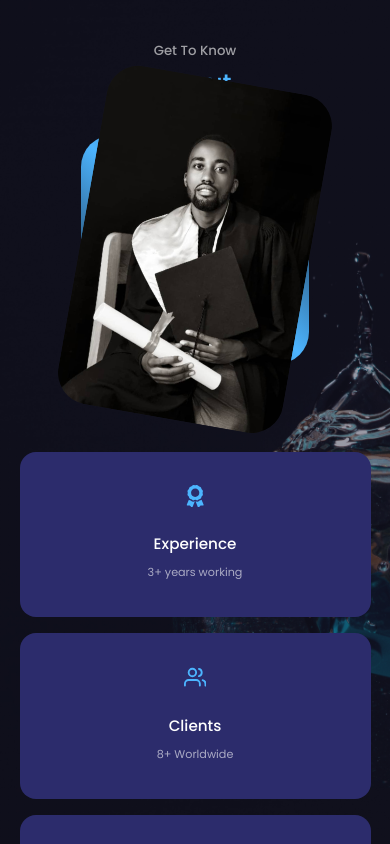
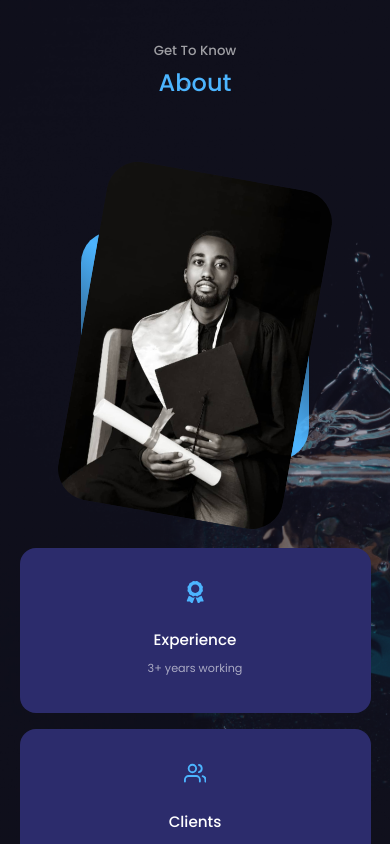
Before and after one commit to tysepa/React-portfolio-website, a React (Create React App) app: page / in a window 390 px wide. Shown: the part 900-1744 px from the top of the page. Built offline with nearby package versions, Linux system fonts and the light colour scheme.

Commit message:
Slightly increase padding between image and cards on About page

```diff
--- a/src/components/about/about.css
+++ b/src/components/about/about.css
@@ -2,7 +2,8 @@
     display: grid;
     grid-template-columns: 34% 56%;
     gap: 10%;
-    margin: 5rem auto;
+    margin: 10rem auto 5rem;
+    padding-top: 3rem;
 }
 .about__me{
     width: 100%;
@@ -12,6 +13,7 @@
     background: linear-gradient(45deg, transparent, var(--color-primary), transparent);
     display: grid;
     place-items: center;
+    margin-top: 3rem;
 }
 .about__me-image {
     border-radius: 2rem;
@@ -75,11 +77,12 @@
     .about__container {
         grid-template-columns: 1fr;
         gap: 0;
+        padding-top: 2.5rem;
     }
 
     .about__me{
         width: 50%;
-        margin: 2rem auto 4.5rem;
+        margin: 6.5rem auto 4.5rem;
     }
     .about__content p {
         margin: 1rem 0 1.5rem;
@@ -91,13 +94,14 @@
 
 @media screen and (max-width: 600px) {
     .about__container {
-        margin: 2rem auto;
+        margin: 6rem auto 2rem;
+        padding-top: 2rem;
     }
     .about__me{
         width: 65%;
         height: auto;
         aspect-ratio: 1/1;
-        margin: 0 auto 4rem;
+        margin: 4rem auto 4rem;
     }
     .me-ab {
         width: 100%;
```
